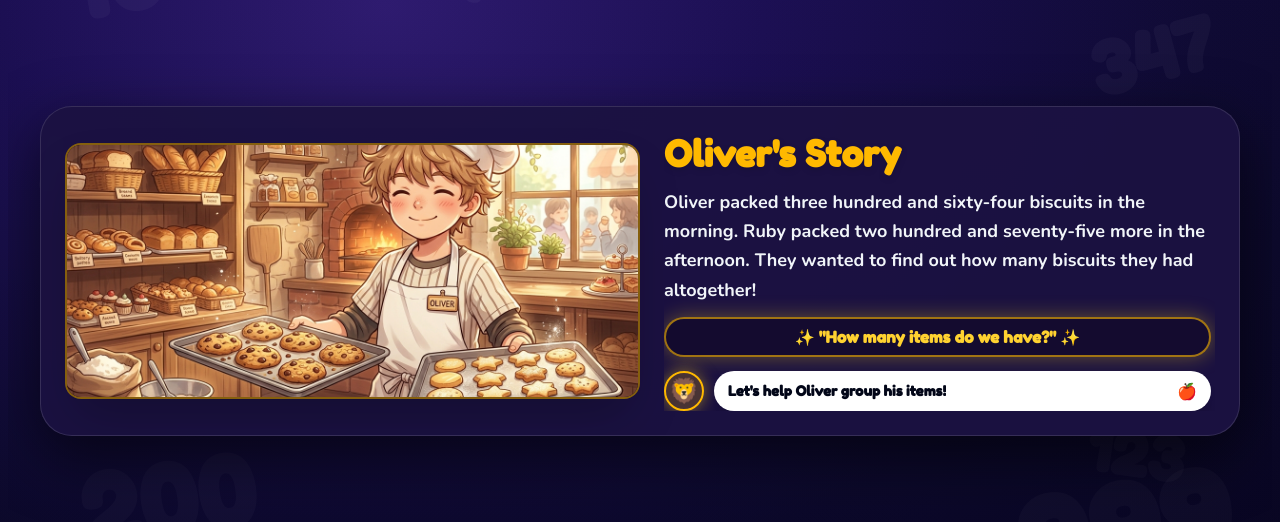
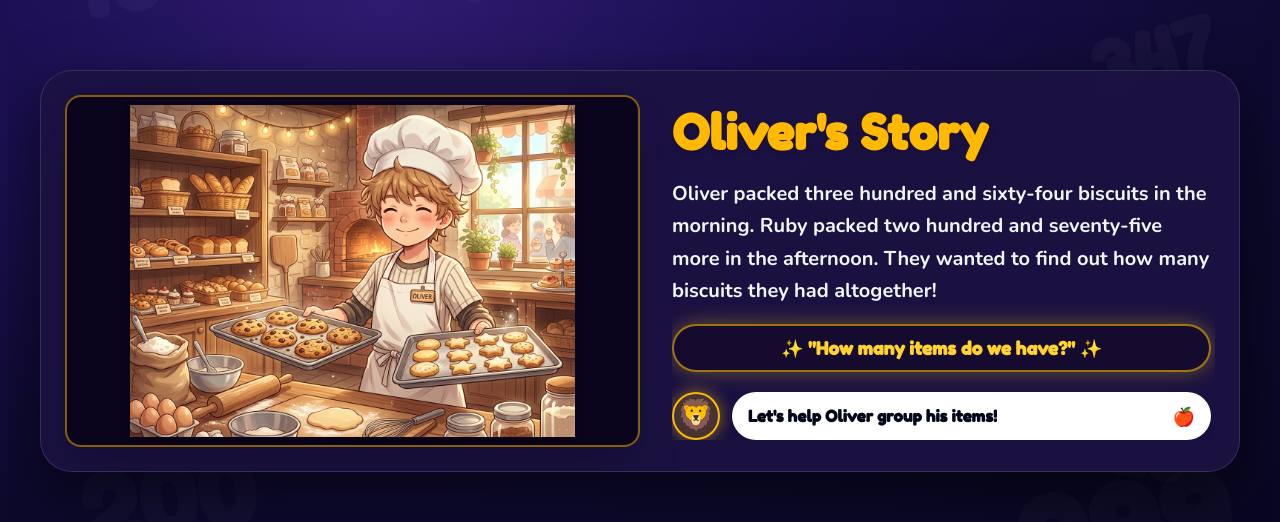
Before and after one commit to Anwesh0309/Percentage-increase-and-decrease-for-grade-7, a React (Vite) app: page / in a window 1280 px wide. Both pictures are taken after a click on the button 1246 px from the left and 34 px from the top of the page. Shown: the part 155-677 px from the top of the page. Built offline with nearby package versions, Linux system fonts and the light colour scheme; no server answers.

Commit message:
Increase StoryStage frame height and display full image with object-contain

```diff
--- a/src/stages/StoryStage.jsx
+++ b/src/stages/StoryStage.jsx
@@ -47,52 +47,52 @@ export const StoryStage = () => {
         </span>
       </div>
 
-      {/* 2. Centered Main Story Card (Image Left, Text Right) - Frame-Fitted Bounds */}
-      <div className="main-card main-card--wide max-w-6xl p-3.5 sm:p-5 md:p-6 my-auto !flex-col sm:!flex-row flex items-center gap-3.5 sm:gap-5 md:gap-6 shadow-[0_24px_70px_rgba(0,0,0,0.75)] bg-[#150e33]/95 border-2 border-purple-500/40 rounded-3xl max-h-[calc(100vh-165px)] shrink min-h-0 overflow-hidden">
+      {/* 2. Centered Main Story Card (Image Left, Text Right) - Expanded Height Frame */}
+      <div className="main-card main-card--wide max-w-6xl p-4 sm:p-6 md:p-7 lg:p-8 my-auto !flex-col sm:!flex-row flex items-center gap-4 sm:gap-6 md:gap-8 shadow-[0_24px_70px_rgba(0,0,0,0.75)] bg-[#150e33]/95 border-2 border-purple-500/40 rounded-3xl max-h-[calc(100vh-125px)] shrink min-h-0 overflow-hidden">
 
-        {/* Left Column: Story Illustration Image - Responsive Scaling */}
+        {/* Left Column: Story Illustration Image - Full Image Visible with object-contain */}
         <div className="w-full sm:w-1/2 flex items-center justify-center shrink-0">
-          <div className="relative w-full h-40 sm:h-56 md:h-64 lg:h-[260px] max-h-[32vh] rounded-2xl overflow-hidden border-2 border-amber-400/50 bg-[#0a041c] shadow-2xl">
+          <div className="relative w-full h-52 sm:h-72 md:h-80 lg:h-[350px] xl:h-[380px] max-h-[44vh] rounded-2xl overflow-hidden border-2 border-amber-400/50 bg-[#0a041c] shadow-2xl p-2 flex items-center justify-center">
             <img
               src={currentSlide.image}
               alt={currentSlide.title}
-              className="w-full h-full object-cover"
+              className="w-full h-full object-contain drop-shadow-lg"
             />
           </div>
         </div>
 
         {/* Right Column: Slide Title, Narrative, Highlight Pill & Mascot Action Pill */}
-        <div className="w-full sm:w-1/2 flex flex-col space-y-2 sm:space-y-3 text-left justify-center flex-1 min-h-0 overflow-y-auto custom-scrollbar pr-1">
+        <div className="w-full sm:w-1/2 flex flex-col space-y-2.5 sm:space-y-3.5 md:space-y-4 text-left justify-center flex-1 min-h-0 overflow-y-auto custom-scrollbar pr-1">
           {/* Slide Title */}
-          <h2 className="text-xl sm:text-2xl md:text-3xl lg:text-4xl font-display font-black text-amber-400 leading-tight drop-shadow-md shrink-0">
+          <h2 className="text-2xl sm:text-3xl md:text-4xl lg:text-5xl font-display font-black text-amber-400 leading-tight drop-shadow-md shrink-0">
             {currentSlide.title}
           </h2>
 
           {/* Narrative Paragraph */}
-          <p className="text-xs sm:text-sm md:text-base lg:text-lg font-bold text-slate-100 leading-relaxed font-body whitespace-pre-line shrink-0">
+          <p className="text-sm sm:text-base md:text-lg lg:text-xl font-bold text-slate-100 leading-relaxed font-body whitespace-pre-line shrink-0">
             {currentSlide.narrative}
           </p>
 
           {/* Highlight Pill Box */}
-          <div className="border-2 border-amber-400/60 bg-[#140b2f] rounded-full px-3.5 py-1.5 text-center text-xs sm:text-sm md:text-base font-display font-black text-amber-300 shadow-[0_0_20px_rgba(250,204,21,0.35)] flex items-center justify-center gap-1.5 shrink-0">
+          <div className="border-2 border-amber-400/60 bg-[#140b2f] rounded-full px-4 py-2 text-center text-xs sm:text-sm md:text-base lg:text-lg font-display font-black text-amber-300 shadow-[0_0_20px_rgba(250,204,21,0.35)] flex items-center justify-center gap-2 shrink-0">
             ✨ {currentSlide.keyPoint} ✨
           </div>
 
           {/* Mascot Circle + White Action Pill Button */}
-          <div className="flex items-center gap-2.5 pt-0.5 shrink-0">
+          <div className="flex items-center gap-3 pt-1 shrink-0">
             <button
               onClick={handleMascotSpeak}
-              className="w-9 h-9 sm:w-10 sm:h-10 rounded-full bg-amber-400/20 border-2 border-amber-400 flex items-center justify-center text-xl sm:text-2xl shrink-0 shadow-[0_0_16px_rgba(250,204,21,0.5)] cursor-pointer hover:scale-105 transition-transform"
+              className="w-10 h-10 sm:w-12 sm:h-12 rounded-full bg-amber-400/20 border-2 border-amber-400 flex items-center justify-center text-2xl sm:text-3xl shrink-0 shadow-[0_0_16px_rgba(250,204,21,0.5)] cursor-pointer hover:scale-105 transition-transform"
               title="Listen narration"
             >
               🦁
             </button>
             <button
               onClick={handleMascotSpeak}
-              className="bg-white hover:bg-slate-100 text-slate-950 font-display font-black text-xs sm:text-sm px-3.5 py-1.5 sm:py-2 rounded-full shadow-xl text-center flex-1 flex items-center justify-between gap-1.5 cursor-pointer transition-colors"
+              className="bg-white hover:bg-slate-100 text-slate-950 font-display font-black text-xs sm:text-sm md:text-base px-4 py-2 sm:py-2.5 rounded-full shadow-xl text-center flex-1 flex items-center justify-between gap-2 cursor-pointer transition-colors"
             >
               <span className="truncate">{currentSlide.mascotDialogue || "Let's help Oliver group his items!"}</span>
-              <span className="text-sm sm:text-base shrink-0">{currentSlide.emoji || "🍎"}</span>
+              <span className="text-base sm:text-lg shrink-0">{currentSlide.emoji || "🍎"}</span>
             </button>
           </div>
         </div>
```
